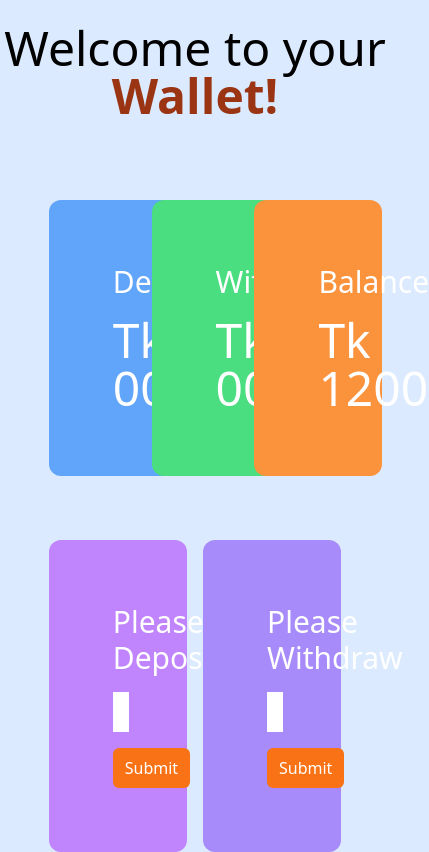
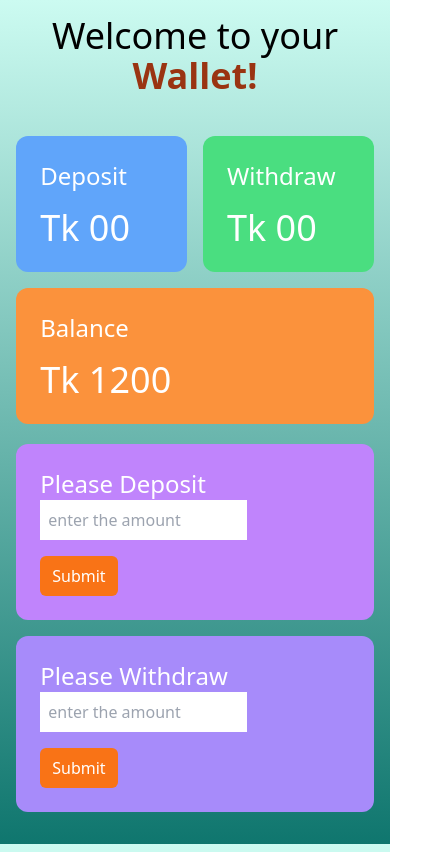
Before and after one commit to AvishekChy77/E-Wallet, a plain HTML site: page bank.html in a window 390 px wide. Shown: the whole page, 429 px wide, since content can reach past the window. Drawn offline with nearby package versions, Linux system fonts and the light colour scheme.

Commit message:
made the site responsive

```diff
--- a/bank.html
+++ b/bank.html
@@ -6,42 +6,50 @@
     <script src="https://cdn.tailwindcss.com"></script>
     <title>Bank details</title>
   </head>
-  <body class="bg-blue-100">
+  <body class="bg-gradient-to-t from-teal-700 to-teal-100 bg-fixed">
     <header>
-      <h1 class="text-5xl font-medium text-center my-6">
+      <h1 class="text-4xl md:text-5xl font-medium text-center mt-4 md:mt-6">
         Welcome to your
         <span class="font-bold text-orange-800">Wallet!</span>
       </h1>
     </header>
     <main>
-      <section class="mt-20">
-        <div class="grid grid-cols-3 gap-4 text-white w-3/4 mx-auto">
-          <div class="bg-blue-400 p-16 rounded-xl">
-            <h4 class="text-3xl font-medium">Deposit</h4>
-            <h2 class="text-5xl font-medium pt-4">
+      <section class="mt-10 md:mt-20">
+        <div
+          class="grid grid-cols-2 md:grid-cols-3 gap-4 text-white w-11/12 lg:w-3/4 mx-auto"
+        >
+          <div class="bg-blue-400 p-6 md:p-8 lg:p-14 xl:p-16 rounded-xl">
+            <h4 class="text-2xl md:text-3xl font-medium">Deposit</h4>
+            <h2 class="text-4xl xl:text-5xl font-medium pt-4">
               Tk <span id="deposit-total">00</span>
             </h2>
           </div>
-          <div class="bg-green-400 p-16 rounded-xl">
-            <h4 class="text-3xl font-medium">Withdraw</h4>
-            <h2 class="text-5xl font-medium pt-4">
+          <div class="bg-green-400 p-6 md:p-8 lg:p-14 xl:p-16 rounded-xl">
+            <h4 class="text-2xl md:text-3xl font-medium">Withdraw</h4>
+            <h2 class="text-4xl xl:text-5xl font-medium pt-4">
               Tk <span id="withdraw-total">00</span>
             </h2>
           </div>
-          <div class="bg-orange-400 p-16 rounded-xl">
-            <h4 class="text-3xl font-medium">Balance</h4>
-            <h2 class="text-5xl font-medium pt-4">
+          <div
+            class="col-span-2 md:col-span-1 bg-orange-400 p-6 md:p-8 lg:p-14 xl:p-16 rounded-xl"
+          >
+            <h4 class="text-2xl md:text-3xl font-medium">Balance</h4>
+            <h2 class="text-4xl xl:text-5xl font-medium pt-4">
               Tk <span id="balance-total">1200</span>
             </h2>
           </div>
         </div>
       </section>
-      <section class="mt-16">
-        <div class="grid grid-cols-2 gap-4 text-white w-3/4 mx-auto">
-          <div class="bg-purple-400 p-16 rounded-xl">
-            <h4 class="text-3xl font-medium mb-4">Please Deposit</h4>
+      <section class="mt-5 md:mt-12 mb-10">
+        <div
+          class="grid grid-cols-1 md:grid-cols-2 gap-4 text-white w-11/12 lg:w-3/4 mx-auto"
+        >
+          <div class="bg-purple-400 p-6 md:p-8 lg:p-14 xl:p-16 rounded-xl">
+            <h4 class="text-2xl md:text-3xl font-medium mb:3 md:mb-4">
+              Please Deposit
+            </h4>
             <input
-              class="w-1/2 block text-black mb-4 p-2"
+              class="w-2/3 block text-black mb-4 p-2"
               type="number"
               name=""
               id="depo"
@@ -55,10 +63,12 @@
               Submit
             </button>
           </div>
-          <div class="bg-violet-400 p-16 rounded-xl">
-            <h4 class="text-3xl font-medium mb-4">Please Withdraw</h4>
+          <div class="bg-violet-400 p-6 md:p-8 lg:p-14 xl:p-16 rounded-xl">
+            <h4 class="text-2xl md:text-3xl font-medium mb:3 md:mb-4">
+              Please Withdraw
+            </h4>
             <input
-              class="w-1/2 block text-black mb-4 p-2"
+              class="w-2/3 block text-black mb-4 p-2"
               type="number"
               name=""
               id="wd"
```
Also changed, not shown: index.html (+7 -5 lines).
